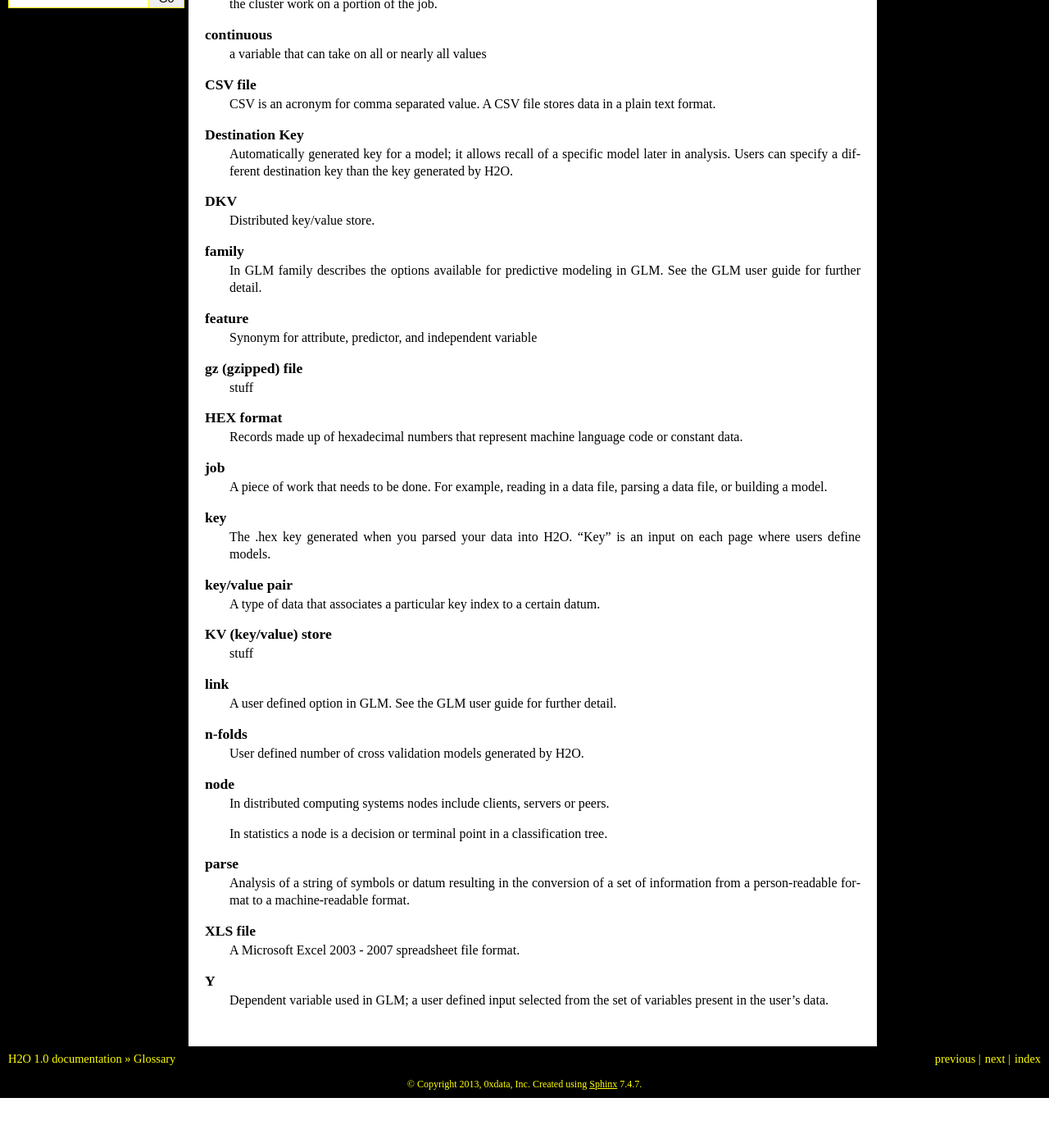
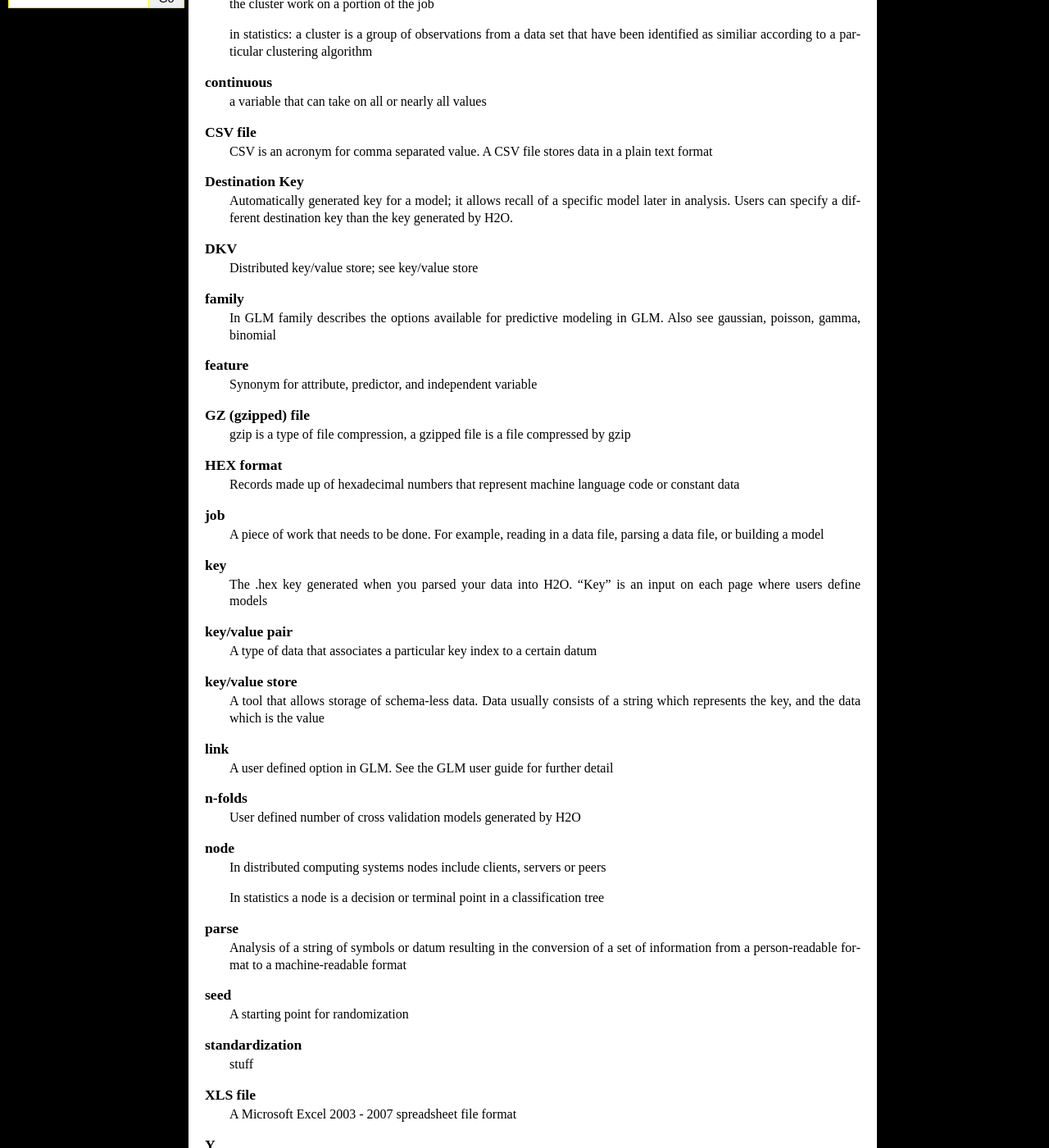
Before and after one commit to devinshields/h2odocs, a Sphinx documentation site: the page built from source/glossary.rst, in a window 1280 px wide and 1400 px high, scrolled down 263 px. Shown: the whole window at 82% size. Built offline with Sphinx 7.4.7, drawn with Linux system fonts in a browser that asks for light colours; formulas are drawn with MathJax 3; before the commit the page ends 1602 px from its top, so only the background shows below that; some of the changed text lies outside the part shown.

Commit message:
More glossary updates.

```diff
--- a/source/glossary.rst
+++ b/source/glossary.rst
@@ -7,17 +7,21 @@ Glossary
 
    categorical
 
-        a qualitative variable (for example: blood type,
+        a qualitative variable (for example: blood type)
 
    cloud
 
-        (Synonym for cluster.)  See definition of cluster.
+        (Synonym for cluster.)  See definition of cluster
 
    cluster
 
-        (Synonym for cloud.)  A group of H2O nodes that work together.
-        When a job is submitted to a cluster, all the nodes in the
-        cluster work on a portion of the job.
+        (Synonym for cloud.)  A group of H2O nodes that work together;
+        when a job is submitted to a cluster, all the nodes in the
+        cluster work on a portion of the job
+
+        in statistics: a cluster is a group of observations from a
+	data set that have been identified as similiar according to a
+	particular clustering algorithm
 
    continuous
 
@@ -25,70 +29,94 @@ Glossary
 
    CSV file
 
-       CSV is an acronym for comma separated value. A CSV file stores data in a plain text format.
+       CSV is an acronym for comma separated value. A CSV file stores
+       data in a plain text format
 
    Destination Key
 
-	Automatically generated key for a model; it allows recall of a specific model later in analysis. Users can specify a different 	destination key than the key generated by H2O.
+	Automatically generated key for a model; it allows recall of a
+	specific model later in analysis. Users can specify a
+	different destination key than the key generated by H2O.
 
    DKV
 
-        Distributed key/value store.
+        Distributed key/value store; see key/value store
 
    family
 
-	In GLM family describes the options available for predictive modeling in GLM. See the GLM user guide for further detail.
+	In GLM family describes the options available for predictive
+	modeling in GLM. Also see gaussian, poisson, gamma, binomial
 
    feature
 
         Synonym for attribute, predictor, and independent variable
 
-   gz (gzipped) file
+   GZ (gzipped) file
 
-        stuff
+        gzip is a type of file compression, a gzipped file is a file
+	compressed by gzip
 
    HEX format
 
-        Records made up of hexadecimal numbers that represent machine language code or 	constant data.
+        Records made up of hexadecimal numbers that represent machine
+	language code or constant data
 
    job
 
-        A piece of work that needs to be done.  For example, reading
-        in a data file, parsing a data file, or building a model.
+        A piece of work that needs to be done. For example, reading
+        in a data file, parsing a data file, or building a model
 
    key
-	The .hex key generated when you parsed your data into H2O. "Key" is an input on each page where users define models.
+	The .hex key generated when you parsed your data into
+	H2O. "Key" is an input on each page where users define models
 
    key/value pair
 
-        A type of data that associates a particular key index to a certain datum.
+        A type of data that associates a particular key index to a
+	certain datum
 
-   KV (key/value) store
+   key/value store
 
-        stuff
+        A tool that allows storage of schema-less data. Data usually
+	consists of a string which represents the key, and the data
+	which is the value
 
    link
 
- 	A user defined option in GLM. See the GLM user guide for further detail.
+ 	A user defined option in GLM. See the GLM user guide for
+	further detail
 
    n-folds
 
-	User defined number of cross validation models generated by H2O.
+	User defined number of cross validation models generated by H2O
 
 
    node
 
-        In distributed computing systems nodes include clients, servers or peers.
+        In distributed computing systems nodes include clients,
+	servers or peers
 
-	In statistics a node is a decision or terminal point in a classification tree.
+	In statistics a node is a decision or terminal point in a
+	classification tree
 
    parse
 
-        Analysis of a string of symbols or datum resulting in the conversion of a set of 	information from a person-readable format to 	a machine-readable format.
+        Analysis of a string of symbols or datum resulting in the
+	conversion of a set of information from a person-readable
+	format to a machine-readable format
+
+   seed
+
+        A starting point for randomization
+
+   standardization
+
+        stuff
 
    XLS file
 
-        A Microsoft Excel 2003 - 2007 spreadsheet file format.
+        A Microsoft Excel 2003 - 2007 spreadsheet file format
 
    Y
-	Dependent variable used in GLM; a user defined input selected from the set of variables present in the user's data.
+	Dependent variable used in GLM; a user defined input selected
+	from the set of variables present in the user's data
```
